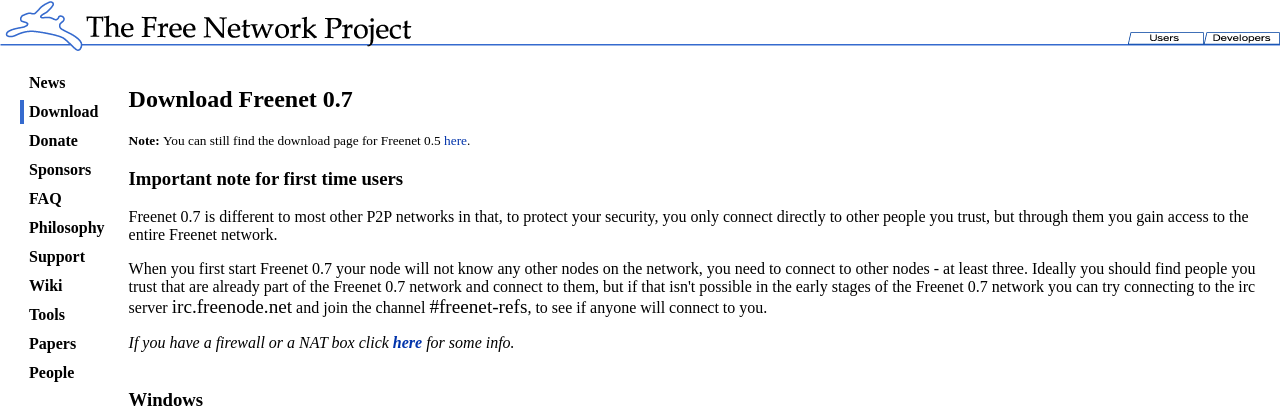
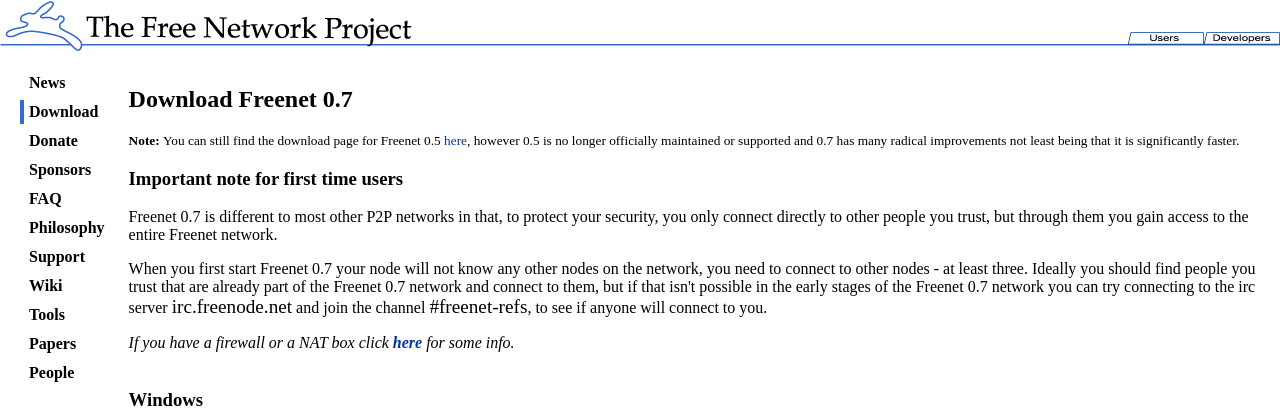
Before and after one commit to hyphanet/website-old, a PHP site: page /SSK/download.html in a window 1280 px wide. Shown: the top 409 px of the page. Run offline with PHP 8.4, Linux system fonts and the light colour scheme; data that the repository does not hold is empty; a stand-in replaces the project's code that opens the database connection.

Commit message:
try to get 0.5 users to move to 0.7
git-svn-id: file:///home/toad/git-migration/temprepository/trunk/website@9476 67a373e5-eb02-0410-a15c-ee090a768436

```diff
--- a/pages/download.php
+++ b/pages/download.php
@@ -1,7 +1,9 @@
 <h2>Download Freenet 0.7</h2>
 <p>
- <small><b>Note: </b> You can still find the download page for Freenet 0.5 <a
-href="/index.php?page=download-old">here</a>.</small>
+<small><b>Note: </b> You can still find the download page for Freenet 0.5 <a
+href="/index.php?page=download-old">here</a>, however 0.5 is no longer officially
+maintained or supported and 0.7 has many radical improvements not least being that
+it is significantly faster.</small>
 </p>
 <h3>Important note for first time users</h3>
 
```
